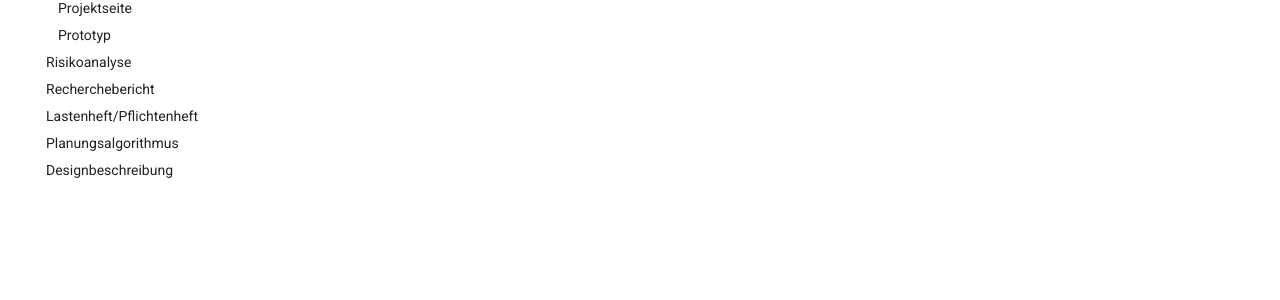
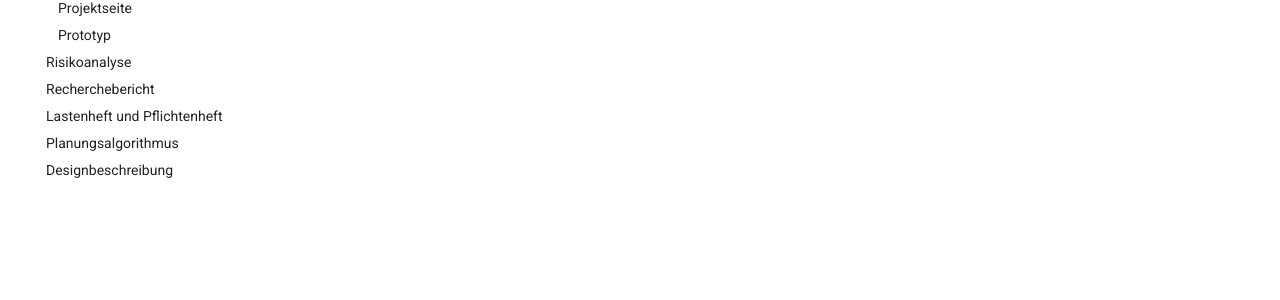
Before and after one commit to goaldone-dhbw/goaldone-projektseite, an MkDocs documentation site: the page built from docs/index.md, in a window 1280 px wide. Shown: the part 229-529 px from the top of the page. Built offline with MkDocs 1.6.1 and Material for MkDocs 9.7.7, drawn with Linux system fonts in a browser that asks for light colours; comment, search, counter and statistics services are not loaded.

```diff
--- a/mkdocs.yml
+++ b/mkdocs.yml
@@ -46,6 +46,6 @@
       - Prototyp: prototyp.md
   - Risikoanalyse: risikoanalyse.md
   - Recherchebericht: recherchebericht.md
-  - Lastenheft/Pflichtenheft: lasten_pflichtenheft.md
+  - Lastenheft und Pflichtenheft: lasten_pflichtenheft.md
   - Planungsalgorithmus: planungsalgorithmus.md
   - Designbeschreibung: designbeschreibung.md
```
